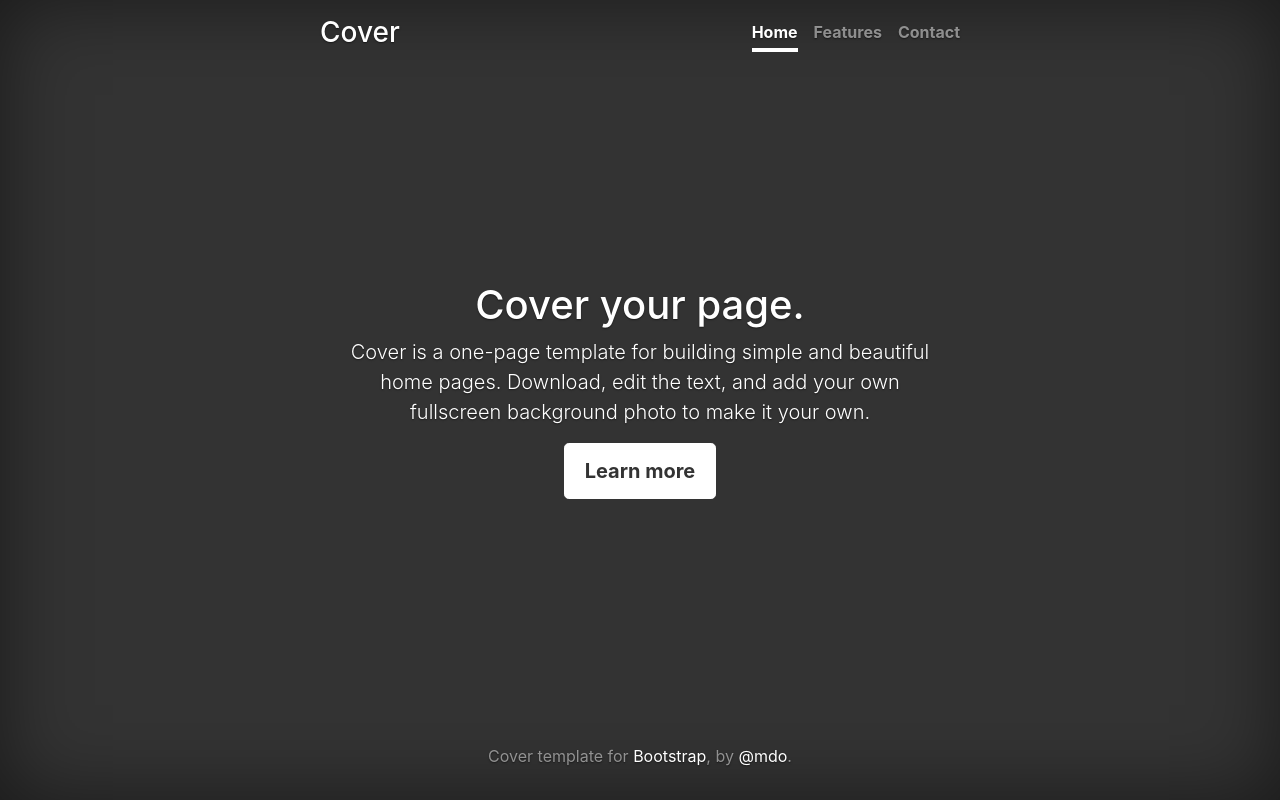
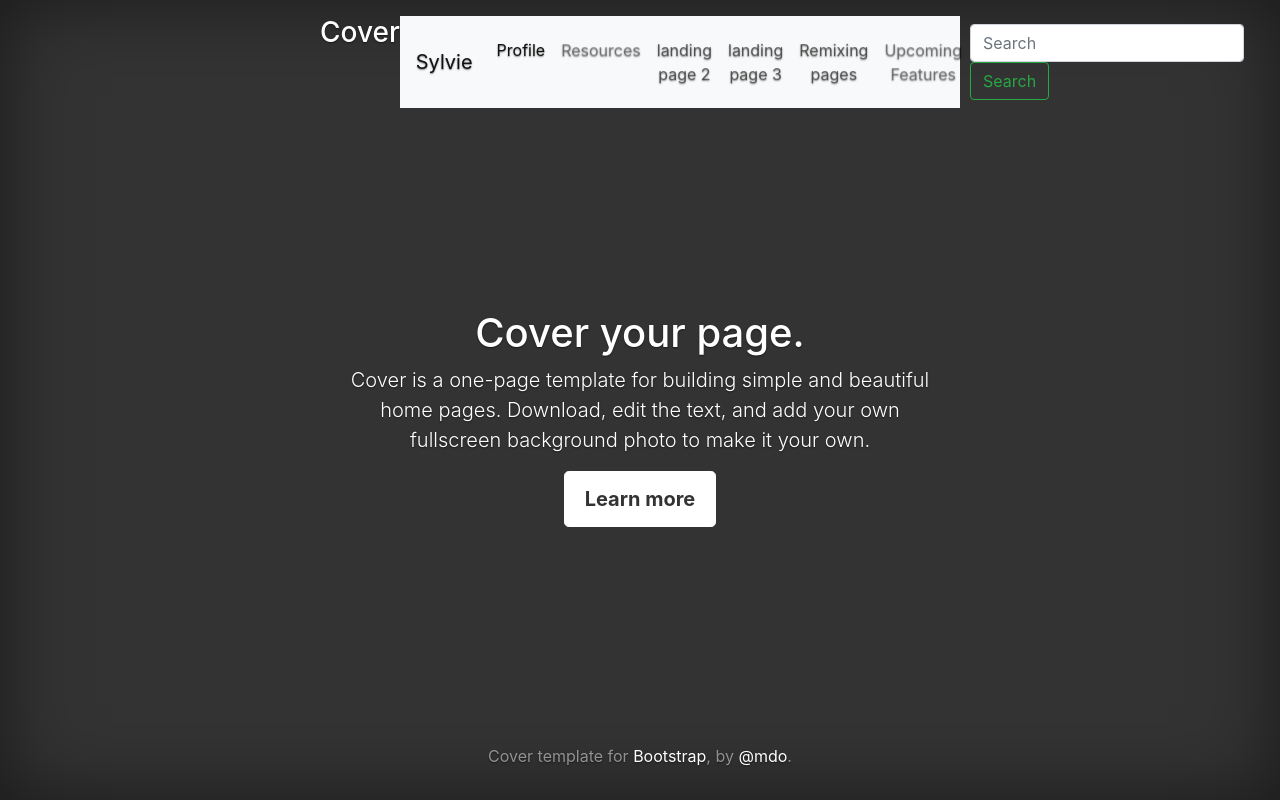
Before and after one commit to LaurelFH/sylviesample, a plain HTML site: page landingv3.html in a window 1280 px wide. Drawn offline with nearby package versions, Linux system fonts and the light colour scheme.

Commit message:
updating navbar info

```diff
--- a/landingv3.html
+++ b/landingv3.html
@@ -24,11 +24,48 @@
       <header class="masthead mb-auto">
         <div class="inner">
           <h3 class="masthead-brand">Cover</h3>
-          <nav class="nav nav-masthead justify-content-center">
+
+<!--original navbar-->
+<!--           <nav class="nav nav-masthead justify-content-center">
             <a class="nav-link active" href="#">Home</a>
             <a class="nav-link" href="#">Features</a>
             <a class="nav-link" href="#">Contact</a>
-          </nav>
+          </nav> -->
+<!--Navbar with general info and links-->
+    <nav class="navbar navbar-expand-lg navbar-light bg-light">
+  <a class="navbar-brand" href="#">Sylvie</a>
+  <button class="navbar-toggler" type="button" data-toggle="collapse" data-target="#navbarSupportedContent" aria-controls="navbarSupportedContent" aria-expanded="false" aria-label="Toggle navigation">
+    <span class="navbar-toggler-icon"></span>
+  </button>
+
+  <div class="collapse navbar-collapse" id="navbarSupportedContent">
+    <ul class="navbar-nav mr-auto">
+      <li class="nav-item active">
+        <a class="nav-link" href="profile.html">Profile <span class="sr-only">(current)</span></a>
+      </li>
+      <li class="nav-item">
+        <a class="nav-link disabled" href="#">Resources</a>
+      </li>
+            <li class="nav-item">
+        <a class="nav-link" href="landingv2.html">landing page 2</a>
+      </li>
+            <li class="nav-item">
+        <a class="nav-link" href="landingv3.html">landing page 3</a>
+      </li>
+            <li class="nav-item">
+        <a class="nav-link" href="bottom-area.html">Remixing pages</a>
+      </li>
+      <li class="nav-item">
+        <a class="nav-link disabled" href="#">Upcoming Features</a>
+      </li>
+    </ul>
+    <form class="form-inline my-2 my-lg-0">
+      <input class="form-control mr-sm-2" type="text" placeholder="Search" aria-label="Search">
+      <button class="btn btn-outline-success my-2 my-sm-0" type="submit">Search</button>
+    </form>
+  </div>
+</nav>
+
         </div>
       </header>
 
```
Also changed, not shown: index.html (+2 -2 lines), landingv2.html (+4 -4 lines).
